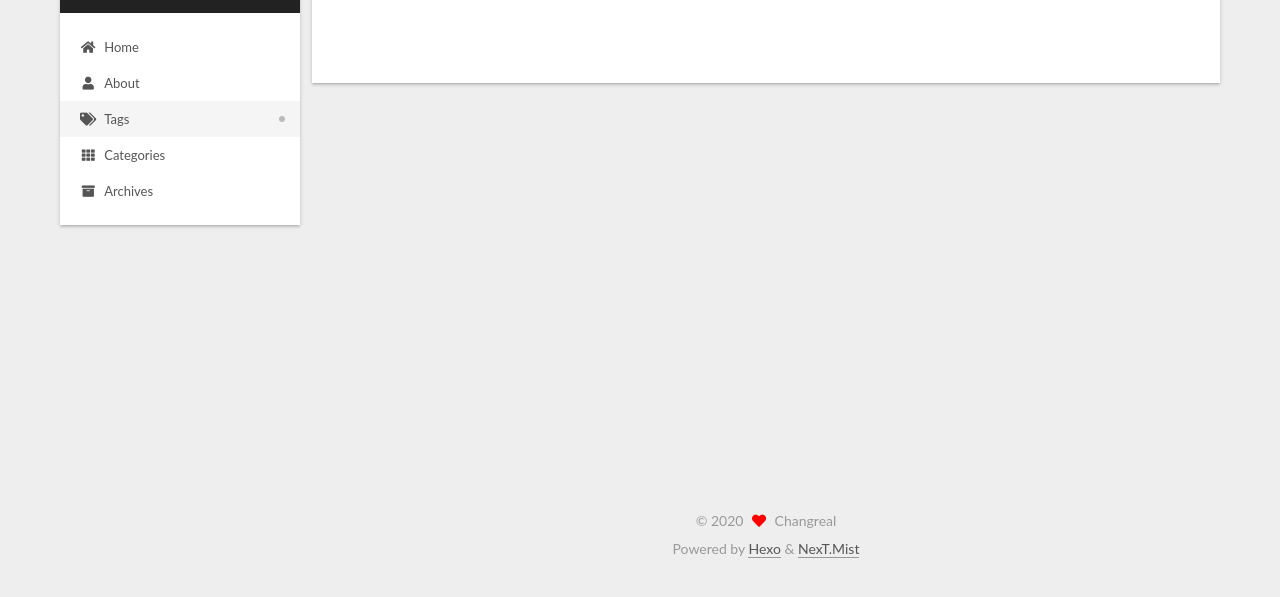
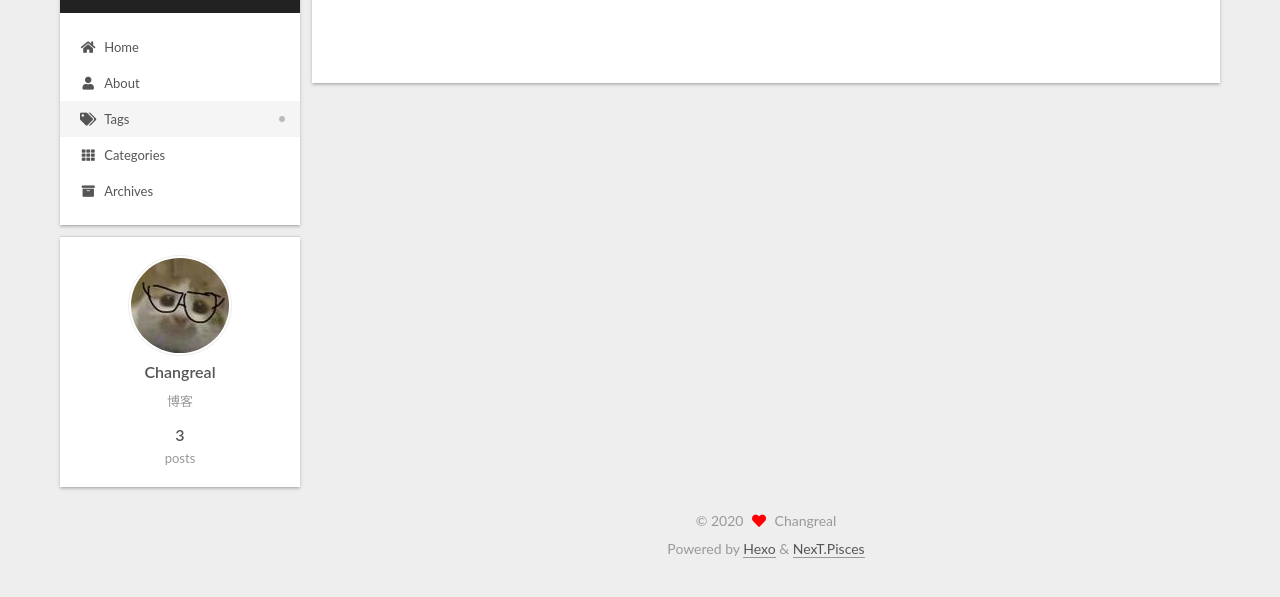
Before and after one commit to changreal/changreal.github.io, a plain HTML site: page tags/index.html in a window 1280 px wide. Shown: the part 101-698 px from the top of the page. Drawn offline with nearby package versions, Linux system fonts and the light colour scheme.

Commit message:
Site updated: 2020-08-28 21:13:37

```diff
--- a/2020/08/26/KMRC（更新中）/index.html
+++ b/2020/08/26/KMRC（更新中）/index.html
@@ -19,7 +19,7 @@
 
 <script class="hexo-configurations">
     var NexT = window.NexT || {};
-    var CONFIG = {"hostname":"yoursite.com","root":"/","scheme":"Mist","version":"8.0.0-rc.5","exturl":false,"sidebar":{"position":"left","display":"always","padding":18,"offset":20},"copycode":false,"bookmark":{"enable":false,"color":"#222","save":"auto"},"fancybox":false,"mediumzoom":false,"lazyload":false,"pangu":false,"comments":{"style":"tabs","active":null,"storage":true,"lazyload":false,"nav":null},"motion":{"enable":true,"async":false,"transition":{"post_block":"fadeIn","post_header":"fadeInDown","post_body":"fadeInDown","coll_header":"fadeInLeft","sidebar":"fadeInUp"}},"prism":false,"i18n":{"placeholder":"Searching...","empty":"We didn't find any results for the search: ${query}","hits_time":"${hits} results found in ${time} ms","hits":"${hits} results found"}};
+    var CONFIG = {"hostname":"yoursite.com","root":"/","scheme":"Pisces","version":"8.0.0-rc.5","exturl":false,"sidebar":{"position":"left","display":"always","padding":18,"offset":20},"copycode":false,"bookmark":{"enable":false,"color":"#222","save":"auto"},"fancybox":false,"mediumzoom":false,"lazyload":false,"pangu":false,"comments":{"style":"tabs","active":null,"storage":true,"lazyload":false,"nav":null},"motion":{"enable":true,"async":false,"transition":{"post_block":"fadeIn","post_header":"fadeInDown","post_body":"fadeInDown","coll_header":"fadeInLeft","sidebar":"fadeInUp"}},"prism":false,"i18n":{"placeholder":"Searching...","empty":"We didn't find any results for the search: ${query}","hits_time":"${hits} results found in ${time} ms","hits":"${hits} results found"}};
   </script>
 
   <meta name="description" content="KMRC[TOC] Knowledge Resources分类为了理解自然语言，需要语言学知识来确定文本的句法、语义结构，再进一步使用通识、常识知识来增强对结构的理解，知识可以为分为： linguistic knowledge annotated linguistic corpora lecical resources，比如wordNet, VerbNet, FrameNet  各种类型的语义信息">
@@ -624,7 +624,7 @@
   </span>
   <span class="author" itemprop="copyrightHolder">Changreal</span>
 </div>
-  <div class="powered-by">Powered by <a href="https://hexo.io/" class="theme-link" rel="noopener" target="_blank">Hexo</a> & <a href="https://theme-next.js.org/mist/" class="theme-link" rel="noopener" target="_blank">NexT.Mist</a>
+  <div class="powered-by">Powered by <a href="https://hexo.io/" class="theme-link" rel="noopener" target="_blank">Hexo</a> & <a href="https://theme-next.js.org/pisces/" class="theme-link" rel="noopener" target="_blank">NexT.Pisces</a>
   </div>
 
     </div>
@@ -632,7 +632,7 @@
 
 
   <script src="//cdn.jsdelivr.net/npm/animejs@3.2.0/lib/anime.min.js"></script>
-<script src="/js/utils.js"></script><script src="/js/motion.js"></script><script src="/js/schemes/muse.js"></script><script src="/js/next-boot.js"></script>
+<script src="/js/utils.js"></script><script src="/js/motion.js"></script><script src="/js/next-boot.js"></script>
 
 
 
--- a/tags/index.html
+++ b/tags/index.html
@@ -19,7 +19,7 @@
 
 <script class="hexo-configurations">
     var NexT = window.NexT || {};
-    var CONFIG = {"hostname":"yoursite.com","root":"/","scheme":"Mist","version":"8.0.0-rc.5","exturl":false,"sidebar":{"position":"left","display":"always","padding":18,"offset":20},"copycode":false,"bookmark":{"enable":false,"color":"#222","save":"auto"},"fancybox":false,"mediumzoom":false,"lazyload":false,"pangu":false,"comments":{"style":"tabs","active":null,"storage":true,"lazyload":false,"nav":null},"motion":{"enable":true,"async":false,"transition":{"post_block":"fadeIn","post_header":"fadeInDown","post_body":"fadeInDown","coll_header":"fadeInLeft","sidebar":"fadeInUp"}},"prism":false,"i18n":{"placeholder":"Searching...","empty":"We didn't find any results for the search: ${query}","hits_time":"${hits} results found in ${time} ms","hits":"${hits} results found"}};
+    var CONFIG = {"hostname":"yoursite.com","root":"/","scheme":"Pisces","version":"8.0.0-rc.5","exturl":false,"sidebar":{"position":"left","display":"always","padding":18,"offset":20},"copycode":false,"bookmark":{"enable":false,"color":"#222","save":"auto"},"fancybox":false,"mediumzoom":false,"lazyload":false,"pangu":false,"comments":{"style":"tabs","active":null,"storage":true,"lazyload":false,"nav":null},"motion":{"enable":true,"async":false,"transition":{"post_block":"fadeIn","post_header":"fadeInDown","post_body":"fadeInDown","coll_header":"fadeInLeft","sidebar":"fadeInUp"}},"prism":false,"i18n":{"placeholder":"Searching...","empty":"We didn't find any results for the search: ${query}","hits_time":"${hits} results found in ${time} ms","hits":"${hits} results found"}};
   </script>
 
   <meta name="description" content="博客">
@@ -308,7 +308,7 @@
   </span>
   <span class="author" itemprop="copyrightHolder">Changreal</span>
 </div>
-  <div class="powered-by">Powered by <a href="https://hexo.io/" class="theme-link" rel="noopener" target="_blank">Hexo</a> & <a href="https://theme-next.js.org/mist/" class="theme-link" rel="noopener" target="_blank">NexT.Mist</a>
+  <div class="powered-by">Powered by <a href="https://hexo.io/" class="theme-link" rel="noopener" target="_blank">Hexo</a> & <a href="https://theme-next.js.org/pisces/" class="theme-link" rel="noopener" target="_blank">NexT.Pisces</a>
   </div>
 
     </div>
@@ -316,7 +316,7 @@
 
 
   <script src="//cdn.jsdelivr.net/npm/animejs@3.2.0/lib/anime.min.js"></script>
-<script src="/js/utils.js"></script><script src="/js/motion.js"></script><script src="/js/schemes/muse.js"></script><script src="/js/next-boot.js"></script>
+<script src="/js/utils.js"></script><script src="/js/motion.js"></script><script src="/js/next-boot.js"></script>
 
 
 
```
Also changed, not shown: 2020/08/26/从CMRC2019头部排名看中文MRC/index.html (+3 -3 lines), 2020/08/26/睿睿的NLP实践指南/index.html (+3 -3 lines), about/index.html (+3 -3 lines), archives/2020/08/index.html (+3 -3 lines), archives/2020/index.html (+3 -3 lines), archives/index.html (+3 -3 lines), categories/index.html (+3 -3 lines), index.html (+3 -3 lines).
